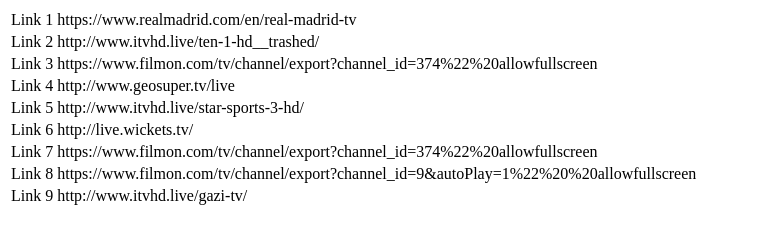
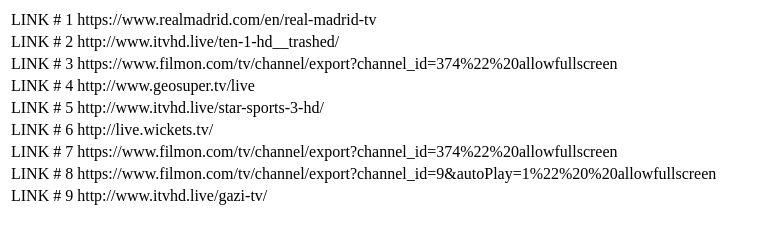
Before and after one commit to aatazaz/aatazaz.github.io, a plain HTML site: page livefootballlinks.html in a window 1280 px wide. Shown: the whole page, without its empty margins (0-768 px from the left). Drawn offline with Linux system fonts and the light colour scheme.

Commit message:
Update livefootballlinks.html

```diff
--- a/livefootballlinks.html
+++ b/livefootballlinks.html
@@ -3,50 +3,50 @@
 
 <table id=div12>
 <tr>
-<td>Link 1</td>
+<td>LINK # 1</td>
 <td>https://www.realmadrid.com/en/real-madrid-tv</td>
 </tr>
 
 <tr>
-<td>Link 2</td>
+<td>LINK # 2</td>
 <td>http://www.itvhd.live/ten-1-hd__trashed/</td>
 </tr>
 
 <tr>
-<td>Link 3</td>
+<td>LINK # 3</td>
 <td>https://www.filmon.com/tv/channel/export?channel_id=374%22%20allowfullscreen</td>
 </tr>
 
 <tr>
-<td>Link 4</td>
+<td>LINK # 4</td>
 <td>http://www.geosuper.tv/live</td>
 </tr>
 
 <tr>
-<td>Link 5</td>
+<td>LINK # 5</td>
 <td>http://www.itvhd.live/star-sports-3-hd/</td>
 </tr>
 
 <tr>
-<td>Link 6</td>
+<td>LINK # 6</td>
 <td>http://live.wickets.tv/</td>
 </tr>
 
 <tr>
-<td>Link 7</td>
+<td>LINK # 7</td>
 <td>https://www.filmon.com/tv/channel/export?channel_id=374%22%20allowfullscreen
 </td>
 </tr>
 
 
 <tr>
-<td>Link 8</td>
+<td>LINK # 8</td>
 <td>https://www.filmon.com/tv/channel/export?channel_id=9&autoPlay=1%22%20%20allowfullscreen
 </td>
 </tr>
 
 <tr>
-<td>Link 9</td>
+<td>LINK # 9</td>
 <td>http://www.itvhd.live/gazi-tv/
 </td>
 </tr>
```
